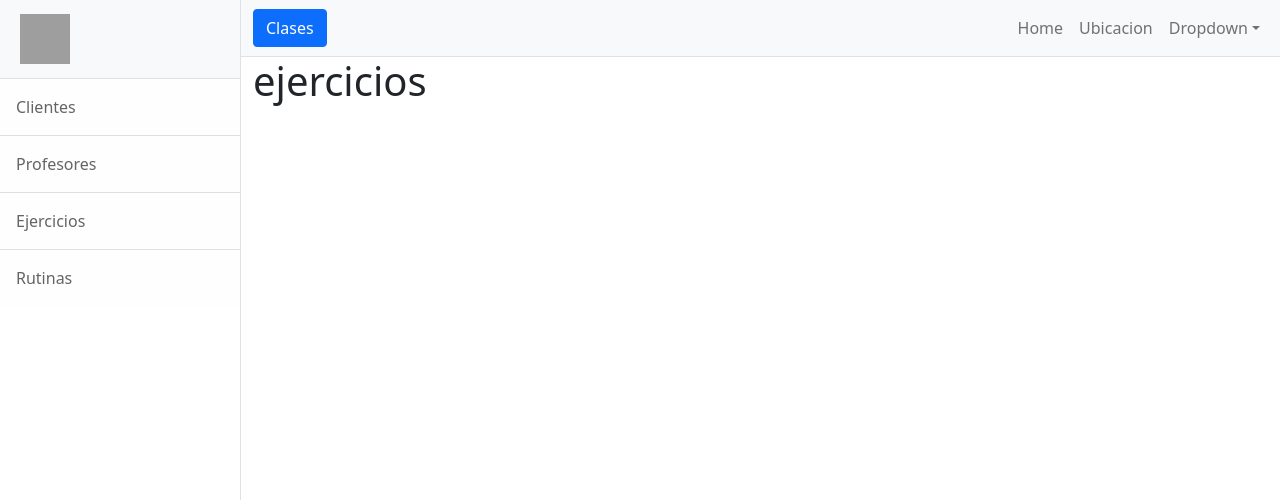
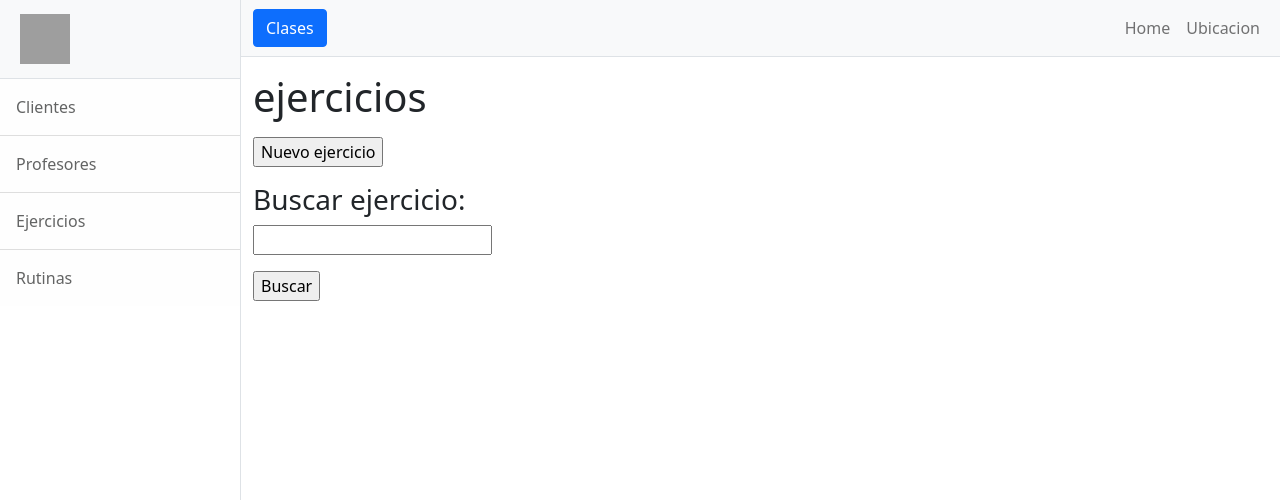
Before and after one commit to jcoroneldev/GimCoder, a Django app: page /ejercicios/ in a window 1280 px wide. Shown: the top 500 px of the page. Run offline with Django 4.2, Linux system fonts and the light colour scheme; some libraries are stand-ins or nearby versions; grey boxes are pictures that could not be loaded.

Commit message:
ejercicios, clientes y profesores, carga y consulta a DB funcionando

```diff
--- a/proyecto_coder/GimCoder/templates/GimCoder/base.html
+++ b/proyecto_coder/GimCoder/templates/GimCoder/base.html
@@ -33,17 +33,8 @@
                         <button class="navbar-toggler" type="button" data-bs-toggle="collapse" data-bs-target="#navbarSupportedContent" aria-controls="navbarSupportedContent" aria-expanded="false" aria-label="Toggle navigation"><span class="navbar-toggler-icon"></span></button>
                         <div class="collapse navbar-collapse" id="navbarSupportedContent">
                             <ul class="navbar-nav ms-auto mt-2 mt-lg-0">
-                                <li class="nav-item active"><a class="nav-link" href="{% url 'clientes' %}">Home</a></li>
+                                <li class="nav-item active"><a class="nav-link" href="{% url 'inicio' %}">Home</a></li>
                                 <li class="nav-item"><a class="nav-link" href="https://www.google.com/maps/place/Gimnasio+Dara's+4/@-31.2459292,-61.4911999,14.5z/data=!4m5!3m4!1s0x0:0xc968b20f4e80c809!8m2!3d-31.2460626!4d-61.4913272">Ubicacion</a></li>
-                                <li class="nav-item dropdown">
-                                    <a class="nav-link dropdown-toggle" id="navbarDropdown" href="#" role="button" data-bs-toggle="dropdown" aria-haspopup="true" aria-expanded="false">Dropdown</a>
-                                    <div class="dropdown-menu dropdown-menu-end" aria-labelledby="navbarDropdown">
-                                        <a class="dropdown-item" href="#!">Action</a>
-                                        <a class="dropdown-item" href="#!">Another action</a>
-                                        <div class="dropdown-divider"></div>
-                                        <a class="dropdown-item" href="#!">Something else here</a>
-                                    </div>
-                                </li>
                             </ul>
                         </div>
                     </div>
--- a/proyecto_coder/GimCoder/templates/GimCoder/ejercicios.html
+++ b/proyecto_coder/GimCoder/templates/GimCoder/ejercicios.html
@@ -3,7 +3,44 @@
 
 
 {% block main_content %}
+<p></p>
+<h1> ejercicios </h1>
+<p></p>
+<form action="/formejercicios/" method="get">
+    <input type="submit" value="Nuevo ejercicio" />
+</form>
+<p></p>
+<p></p>
+<h3>Buscar ejercicio:</h3>
 
-<h1> ejercicios </h1>
+<form action="/ejercicios/" method="get">
+
+    <input type="text" name="nombre" id="ejercicio">
+    <p></p>
+    <input type="submit" value="Buscar">
+
+</form>
+
+<p></p>
+
+{% if ejercicio %}
+
+<h4>ejercicio encontrado:</h4>
+
+<h5>{{ejercicio.nombre}} :</h5>
+
+<p></p>
+<p>Detalle: {{ejercicio.detalle}}</p>
+<p>Demostracion : {{ejercicio.demostracion}}</p>
+<p></p>
+
+{% endif %}
+<p></p>
+
+
+
+
+
+
 
 {% endblock main_content %}]
--- a/proyecto_coder/GimCoder/urls.py
+++ b/proyecto_coder/GimCoder/urls.py
@@ -10,5 +10,7 @@ urlpatterns = [
     path('ejercicios/', ejercicios, name="ejercicios"),
     path('formclientes/', formularioclientes, name="formclientes"),
     path('formprofesores/', formularioprofes, name="formclientes"),
+    path('formejercicios/', formularioejercicios, name="formejercicios"),
+
 
 ]
--- a/proyecto_coder/GimCoder/views.py
+++ b/proyecto_coder/GimCoder/views.py
@@ -24,7 +24,7 @@ def profesores(request):
           data = request.GET['nombre']
           print (data)
           if data:
-               profesor1 = profesor.objects.filter( nombre = data )
+               ejercicio1 = profesor.objects.filter( nombre = data )
                print (profesor1)
                return render(request,"GimCoder/profesores.html", {"profesor": profesor1[0]})
      except:
@@ -35,8 +35,15 @@ def rutinas(request):
      return render(request,"GimCoder/rutinas.html")
 
 def ejercicios(request):
-
-     return render(request,"GimCoder/ejercicios.html")
+     try:
+          data = request.GET['nombre']
+          print (data)
+          if data:
+               ejercicio1 = ejercicio.objects.filter( nombre = data )
+               print (ejercicio1)
+               return render(request,"GimCoder/ejercicios.html", {"ejercicio": ejercicio1[0]})
+     except:
+          return render(request,"GimCoder/ejercicios.html")
 
 def formularioclientes(request):
      if request.method == "POST":
@@ -74,6 +81,26 @@ def formularioprofes(request):
 
           return render(request,"GimCoder/formularioprofesores.html", {"formulario": formulario})
 
+def formularioejercicios(request):
+     if request.method == "POST":
+          nuevoejercicio = ejercicioform(request.POST)
+
+          if nuevoejercicio.is_valid():
+               print("Formulario Valido")
+               data = nuevoejercicio.cleaned_data
+               carganuevoejercicio = ejercicio(nombre = data['nombre'], detalle = data['detalle'], demostracion = data['demostracion'], repeticiones = data['repeticiones'], duracion = data['duracion'])
+               carganuevoejercicio.save()
+
+          return render(request,"GimCoder/ejercicios.html")
+
+     else:
+
+          formulario = ejercicioform()
+
+          return render(request,"GimCoder/formularioejercicios.html", {"formulario": formulario})
+
+
+
 def inicio(request):
     nombre_gim= "Dara's 4 Gimnasia"
     lema = "Solo del esfuerzo personal se obtiene los logros"
```
Also changed, not shown: proyecto_coder/GimCoder/templates/GimCoder/formularioejercicios.html (added, +26 -0 lines).
